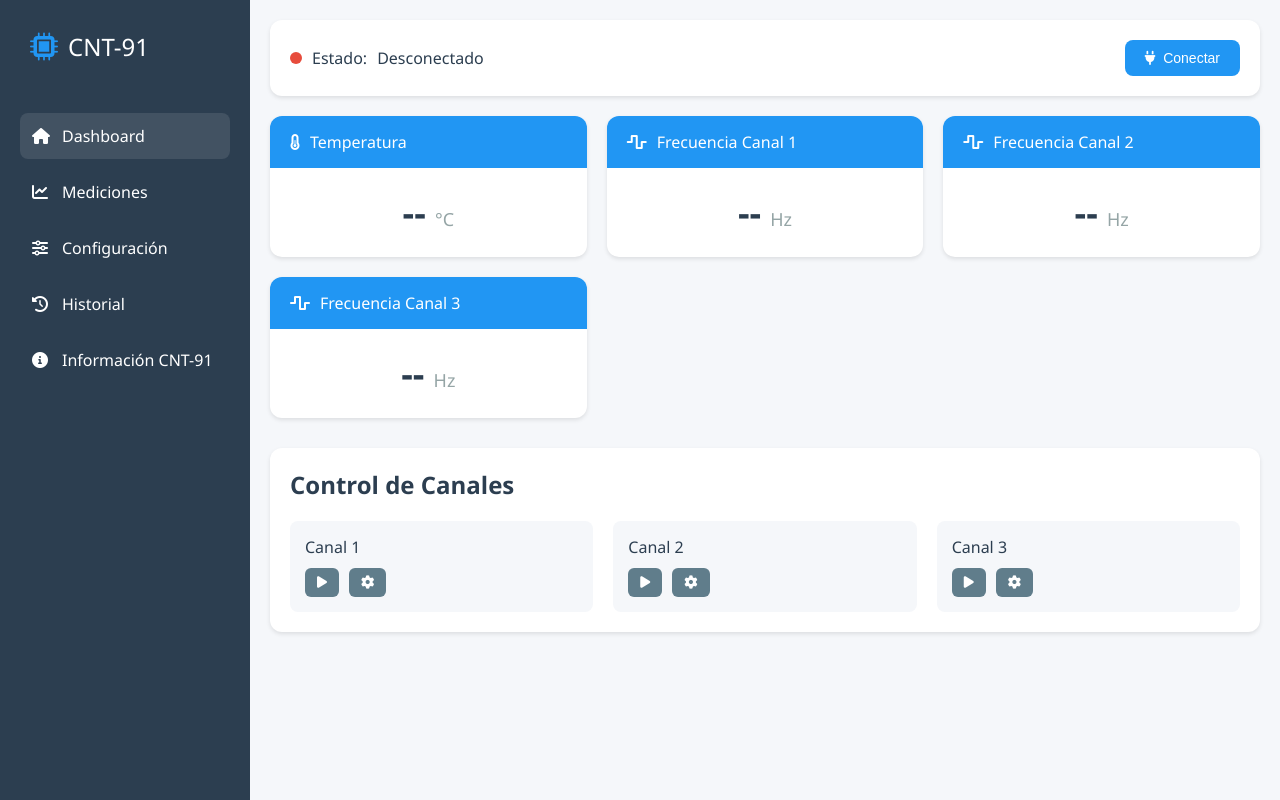
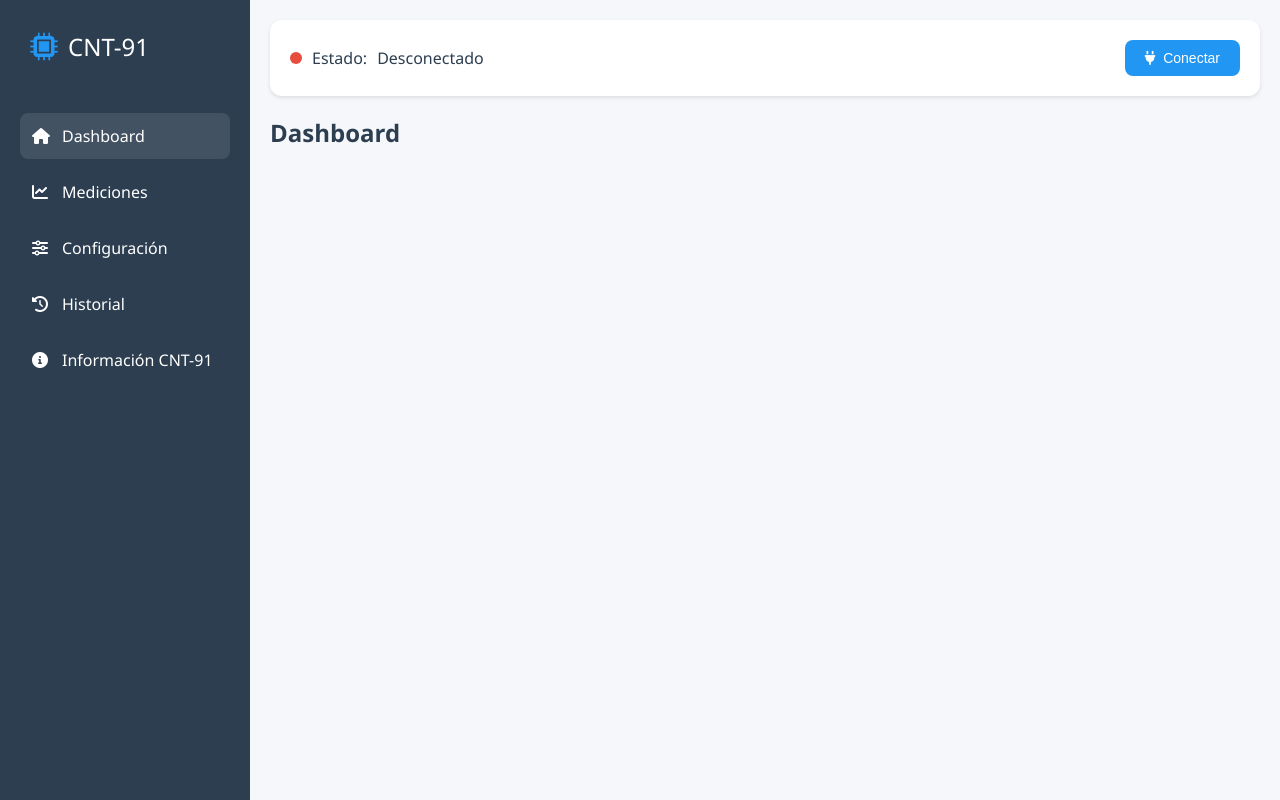
Before and after one commit to CarlosDar/TFG-CNT-91-Monitoring, a Flask app: page / in a window 1280 px wide. Run offline with Flask 2, Linux system fonts and the light colour scheme.

Commit message:
WEB limpia lista para llenar con funcionalidades

```diff
--- a/src/web/static/js/main.js
+++ b/src/web/static/js/main.js
@@ -60,39 +60,54 @@ document.addEventListener('DOMContentLoaded', function() {
 
     btnConectar.addEventListener('click', async function() {
         try {
+            // Cambiar el estado a "Trying To Connect"
+            estadoDispositivo.textContent = 'Trying To Connect';
+
             const response = await fetch('/api/conectar', {
                 method: 'POST'
             });
 
             const data = await response.json();
 
-            if (data.conectado) {
+            if (data.status === 'success') {
                 estadoDispositivo.textContent = 'Conectado';
                 statusIndicator.classList.remove('offline');
                 statusIndicator.classList.add('online');
                 btnConectar.innerHTML = '<i class="fas fa-plug"></i> Desconectar';
 
-                // Iniciar actualización periódica cada 30 segundos
+                // Obtener temperatura inicial
+                obtenerTemperatura();
+
+                // Iniciar actualización periódica cada 1 minuto
                 if (!intervaloActualizacion) {
-                    intervaloActualizacion = setInterval(actualizarEstado, 30000);
+                    intervaloActualizacion = setInterval(obtenerTemperatura, 60000);
                 }
             } else {
-                estadoDispositivo.textContent = 'Desconectado';
-                statusIndicator.classList.remove('online');
-                statusIndicator.classList.add('offline');
-                btnConectar.innerHTML = '<i class="fas fa-plug"></i> Conectar';
+                // Añadir delay antes de mostrar el mensaje de error
+                setTimeout(() => {
+                    estadoDispositivo.textContent = 'Not Able To Connect';
+                    statusIndicator.classList.remove('online');
+                    statusIndicator.classList.add('offline');
+                    btnConectar.innerHTML = '<i class="fas fa-plug"></i> Conectar';
+                }, 500);
 
                 // Detener actualización periódica
                 if (intervaloActualizacion) {
                     clearInterval(intervaloActualizacion);
                     intervaloActualizacion = null;
                 }
+
+                // Limpiar el display de temperatura
+                actualizarDisplayTemperatura('--');
             }
         } catch (error) {
             console.error('Error:', error);
-            estadoDispositivo.textContent = 'Error de conexión';
-            statusIndicator.classList.remove('online');
-            statusIndicator.classList.add('offline');
+            // Añadir delay antes de mostrar el mensaje de error
+            setTimeout(() => {
+                estadoDispositivo.textContent = 'Not Able To Connect';
+                statusIndicator.classList.remove('online');
+                statusIndicator.classList.add('offline');
+            }, 500);
         }
     });
 
--- a/src/web/templates/index.html
+++ b/src/web/templates/index.html
@@ -36,85 +36,9 @@
         </header>
 
         <div id="dashboard-section" class="content-section active">
+            <h2>Dashboard</h2>
             <div class="dashboard-grid">
-                <div class="card">
-                    <div class="card-header">
-                        <i class="fas fa-thermometer-half"></i>
-                        Temperatura
-                    </div>
-                    <div class="card-content">
-                        <div class="metric">
-                            <span class="value">--</span>
-                            <span class="unit">°C</span>
-                        </div>
-                    </div>
-                </div>
-
-                <div class="card">
-                    <div class="card-header">
-                        <i class="fas fa-wave-square"></i>
-                        Frecuencia Canal 1
-                    </div>
-                    <div class="card-content">
-                        <div class="metric">
-                            <span class="value">--</span>
-                            <span class="unit">Hz</span>
-                        </div>
-                    </div>
-                </div>
-
-                <div class="card">
-                    <div class="card-header">
-                        <i class="fas fa-wave-square"></i>
-                        Frecuencia Canal 2
-                    </div>
-                    <div class="card-content">
-                        <div class="metric">
-                            <span class="value">--</span>
-                            <span class="unit">Hz</span>
-                        </div>
-                    </div>
-                </div>
-
-                <div class="card">
-                    <div class="card-header">
-                        <i class="fas fa-wave-square"></i>
-                        Frecuencia Canal 3
-                    </div>
-                    <div class="card-content">
-                        <div class="metric">
-                            <span class="value">--</span>
-                            <span class="unit">Hz</span>
-                        </div>
-                    </div>
-                </div>
-            </div>
-
-            <div class="controls-section">
-                <h2>Control de Canales</h2>
-                <div class="channel-controls">
-                    <div class="channel-group">
-                        <label>Canal 1</label>
-                        <div class="channel-buttons">
-                            <button class="btn-secondary"><i class="fas fa-play"></i></button>
-                            <button class="btn-secondary"><i class="fas fa-cog"></i></button>
-                        </div>
-                    </div>
-                    <div class="channel-group">
-                        <label>Canal 2</label>
-                        <div class="channel-buttons">
-                            <button class="btn-secondary"><i class="fas fa-play"></i></button>
-                            <button class="btn-secondary"><i class="fas fa-cog"></i></button>
-                        </div>
-                    </div>
-                    <div class="channel-group">
-                        <label>Canal 3</label>
-                        <div class="channel-buttons">
-                            <button class="btn-secondary"><i class="fas fa-play"></i></button>
-                            <button class="btn-secondary"><i class="fas fa-cog"></i></button>
-                        </div>
-                    </div>
-                </div>
+                <!-- El dashboard está vacío -->
             </div>
         </div>
 
```
Also changed, not shown: src/api/endpoints.py (+7 -4 lines).
